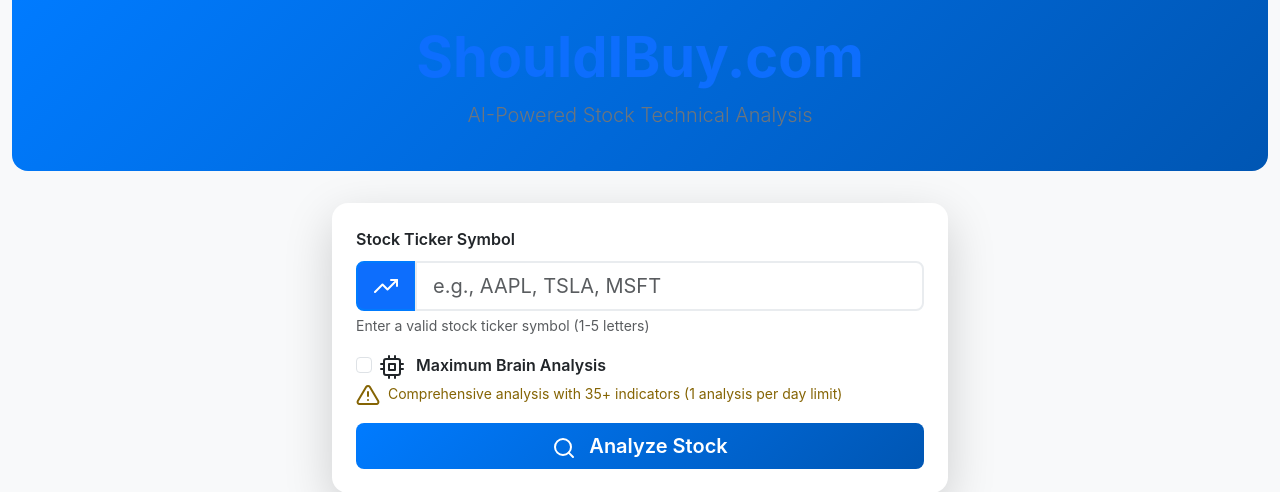
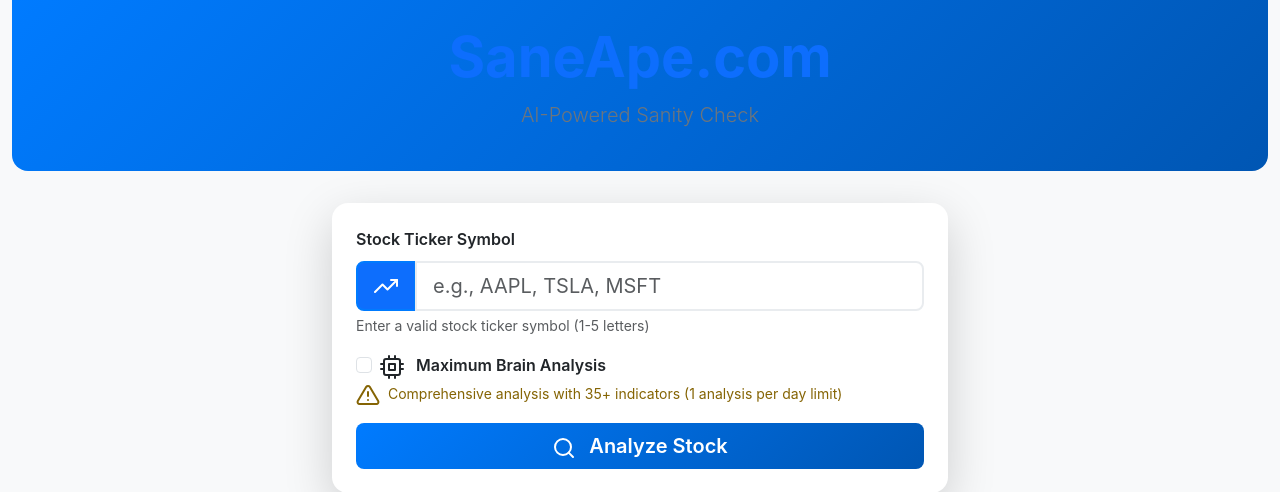
Before and after one commit to Them1stocles/saneape, a Flask app: page / in a window 1280 px wide. Shown: the top 492 px of the page. Run offline with Flask 3, Linux system fonts and the light colour scheme.

Commit message:
Update the website's name and description to reflect the new brand
Rename site from ShouldIBuy.com to SaneApe.com and update description text in index.html.

Replit-Commit-Author: Agent
Replit-Commit-Session-Id: ffc0804d-842a-4a08-8906-fcb3a0ae2470
Replit-Commit-Screenshot-Url: https://storage.googleapis.com/screenshot-production-us-central1/de643cdc-fb46-45ed-a04a-08294e90d38e/ffc0804d-842a-4a08-8906-fcb3a0ae2470/iPc82vf

```diff
--- a/templates/index.html
+++ b/templates/index.html
@@ -3,7 +3,7 @@
 <head>
     <meta charset="UTF-8">
     <meta name="viewport" content="width=device-width, initial-scale=1.0">
-    <title>ShouldIBuy.com - AI Stock Analysis</title>
+    <title>SaneApe.com - AI Stock Analysis</title>
 
     <!-- Bootstrap CSS -->
     <link href="https://cdn.jsdelivr.net/npm/bootstrap@5.3.0/dist/css/bootstrap.min.css" rel="stylesheet">
@@ -18,8 +18,8 @@
     <div class="container-fluid">
         <!-- Header -->
         <header class="text-center py-4">
-            <h1 class="display-4 fw-bold text-primary mb-2">ShouldIBuy.com</h1>
-            <p class="lead text-muted">AI-Powered Stock Technical Analysis</p>
+            <h1 class="display-4 fw-bold text-primary mb-2">SaneApe.com</h1>
+            <p class="lead text-muted">AI-Powered Sanity Check</p>
         </header>
 
         <!-- Main Content -->
```
